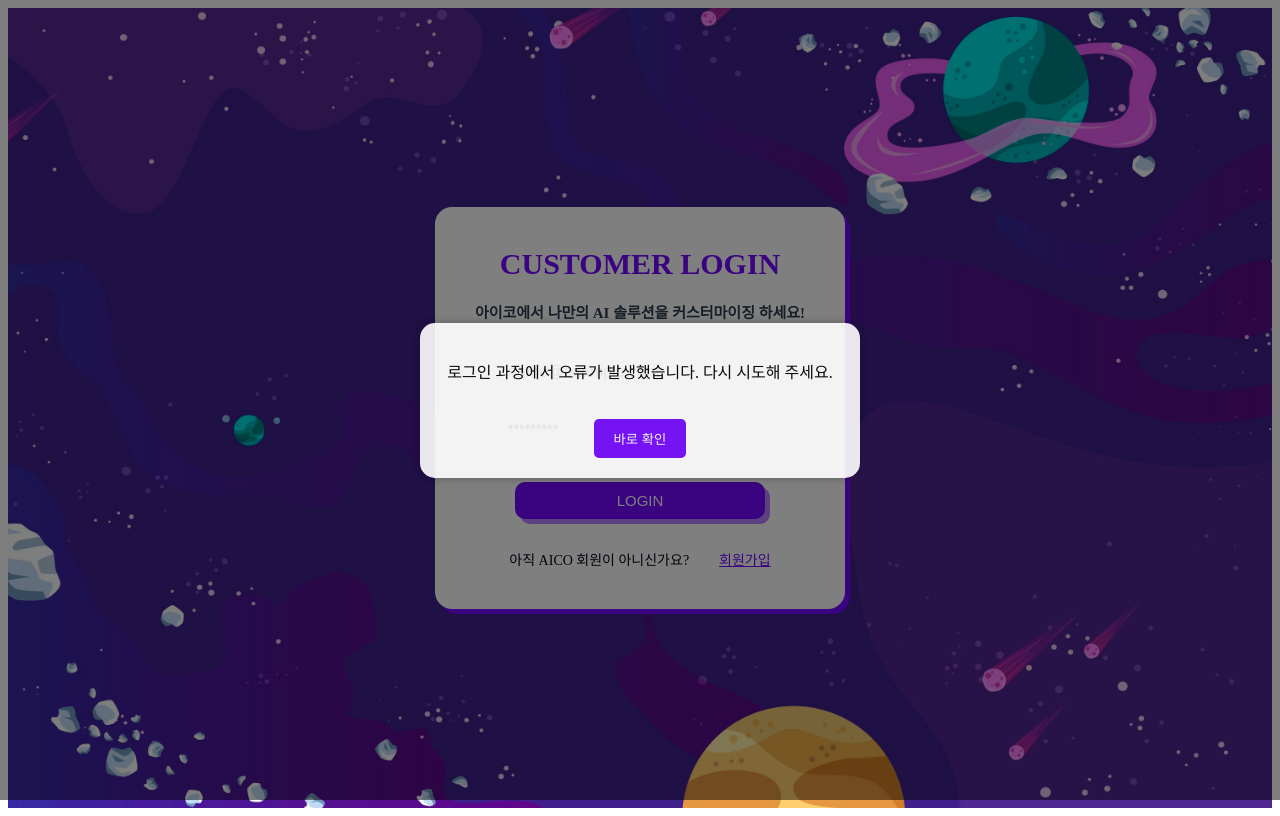
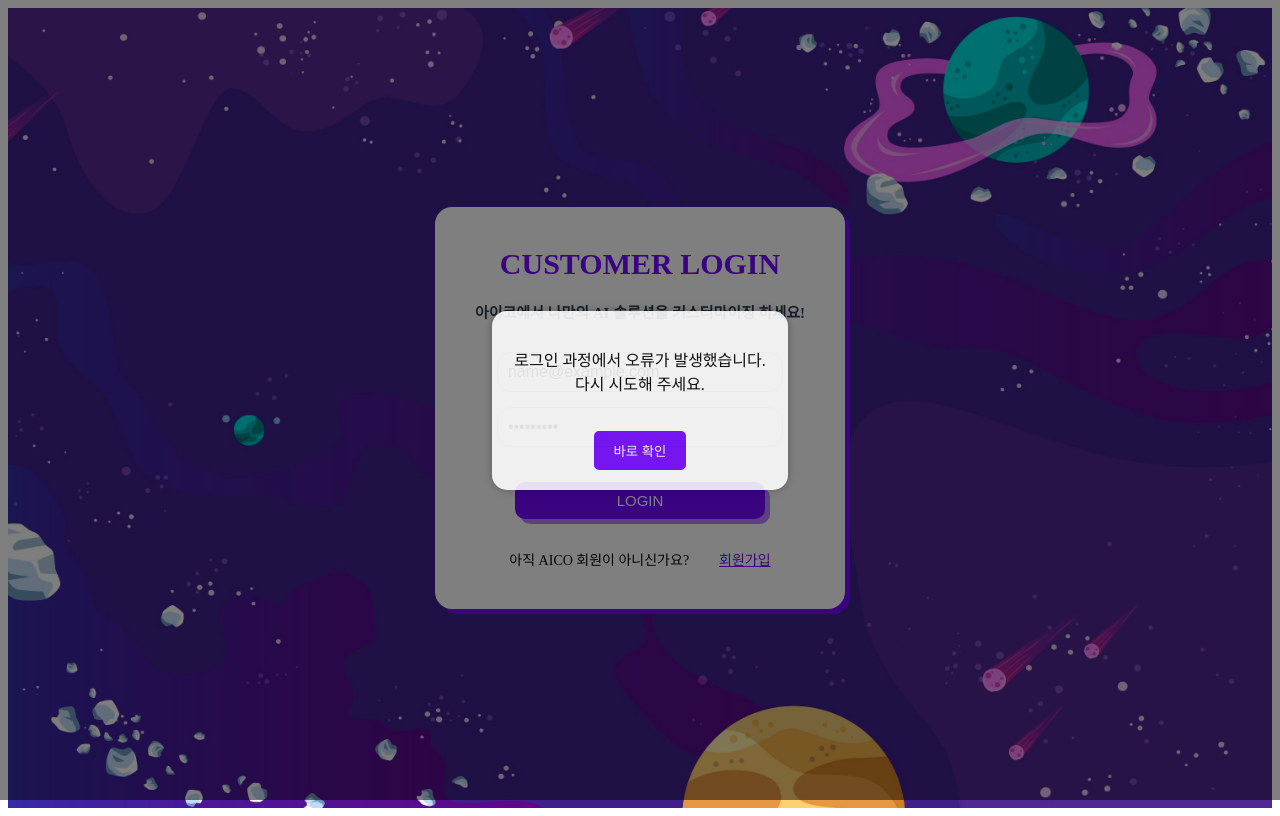
Before and after one commit to lock1205/aicc_proj, a React (Create React App) app in the folder front/: page /login in a window 1280 px wide. Both pictures are taken after typing "name@example.com", "Sample123" into the empty fields and a click on the button "LOGIN". Built offline with nearby package versions, Linux system fonts and the light colour scheme; no server answers.

Commit message:
나라_0826_로그인 알럭 규격 수정

```diff
--- a/front/src/design/AlermModal.css
+++ b/front/src/design/AlermModal.css
@@ -14,17 +14,17 @@
 .window{
   display: flex;
   justify-content: center;
-  width: 80%;
+  max-width: 80%;
 }
 
 .modalContent {
   background: white;
-  opacity: 90%;
+  opacity: 88%;
   padding: 20px;
   border-radius: 15px;
   box-shadow: 0 0 10px rgba(0, 0, 0, 0.3);
-  max-width: 400px;
-  width: 45%;
+  max-width: 60%;
+  /* width: 45%; */
   text-align: center;
 }
 
```
